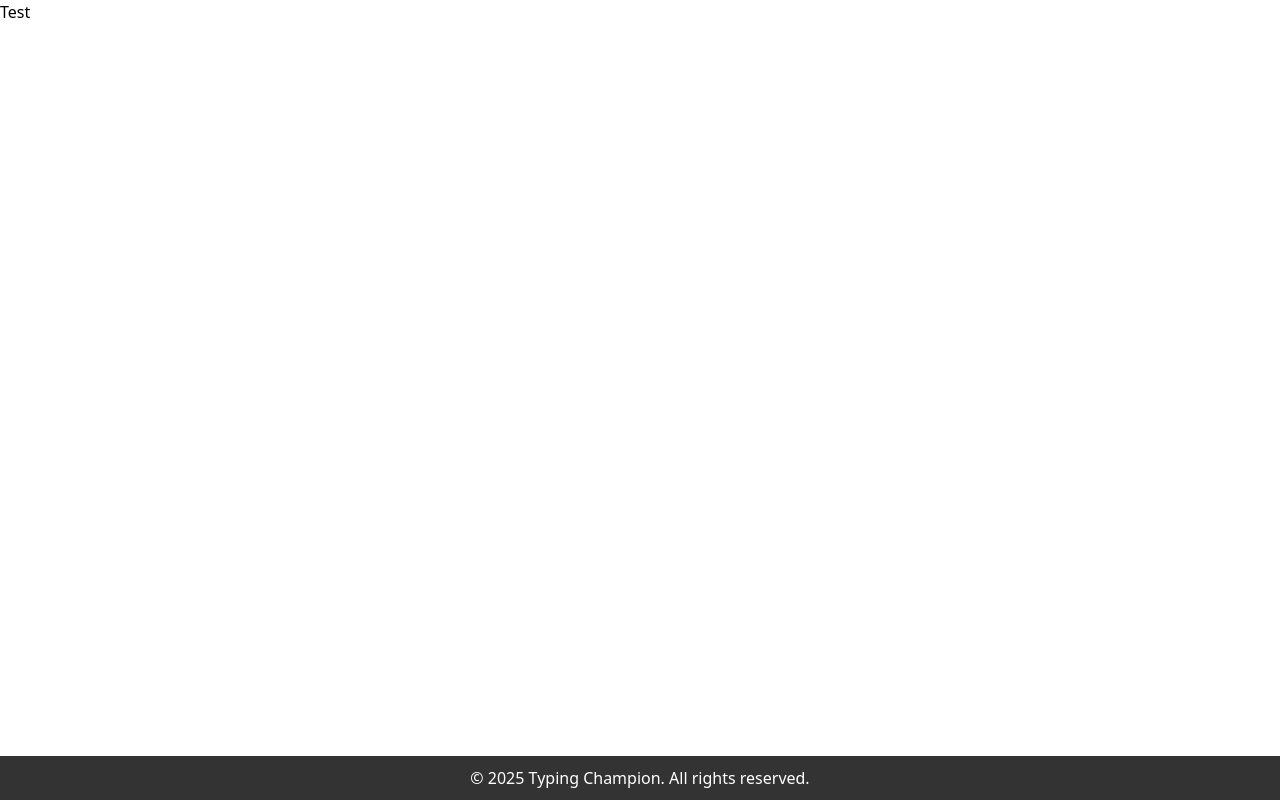
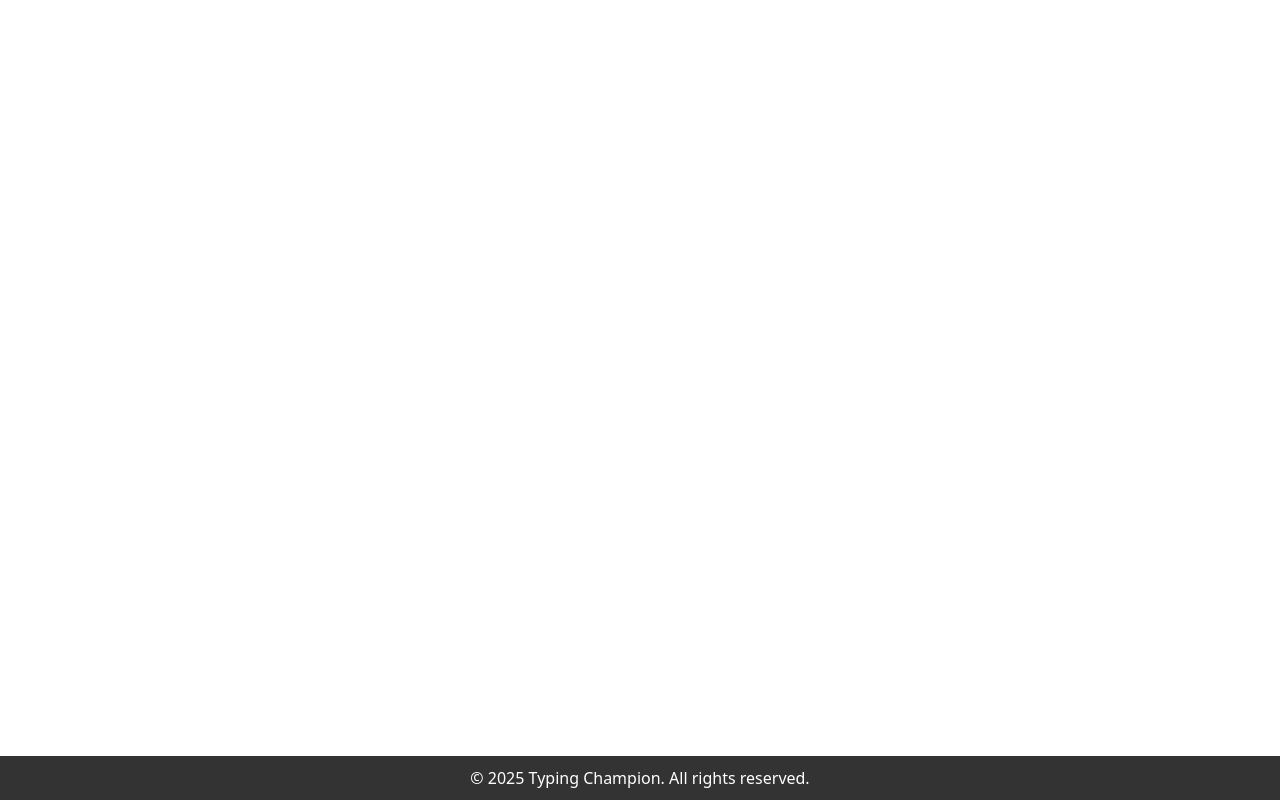
Before and after one commit to Canepari-Luke/Typing-Champion, a Vue app in the folder typing-champion/: page / in a window 1280 px wide. Built offline with nearby package versions, Linux system fonts and the light colour scheme.

Commit message:
Fixed some formatting

```diff
--- a/typing-champion/src/components/Header.vue
+++ b/typing-champion/src/components/Header.vue
@@ -2,5 +2,5 @@
 </script>
 
 <template>
-    <h1>Test</h1>
+
 </template>
--- a/typing-champion/src/views/Home.vue
+++ b/typing-champion/src/views/Home.vue
@@ -1,7 +1,2 @@
-<script setup>
-import Header from '@/components/Header.vue';
-</script>
-
-<template>
-
-</template>
+<script setup></script>
+<template></template>
```
